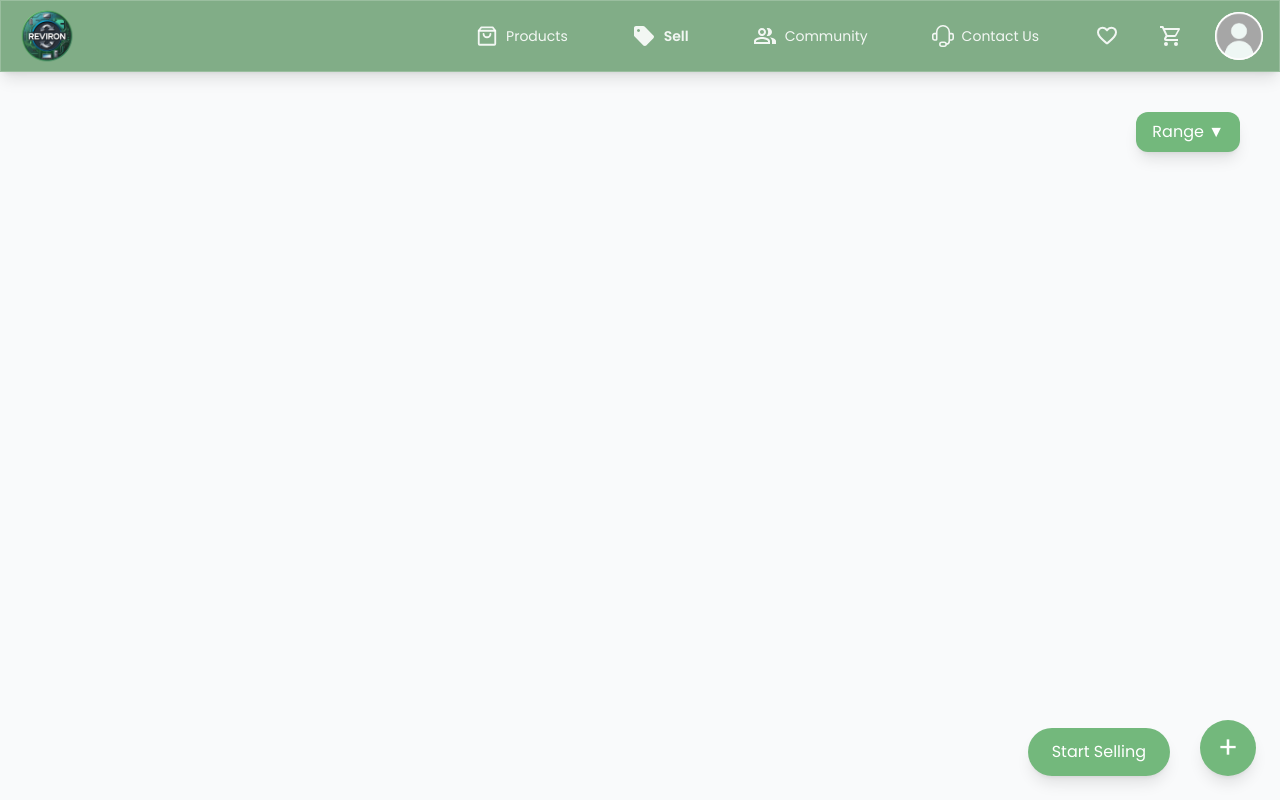
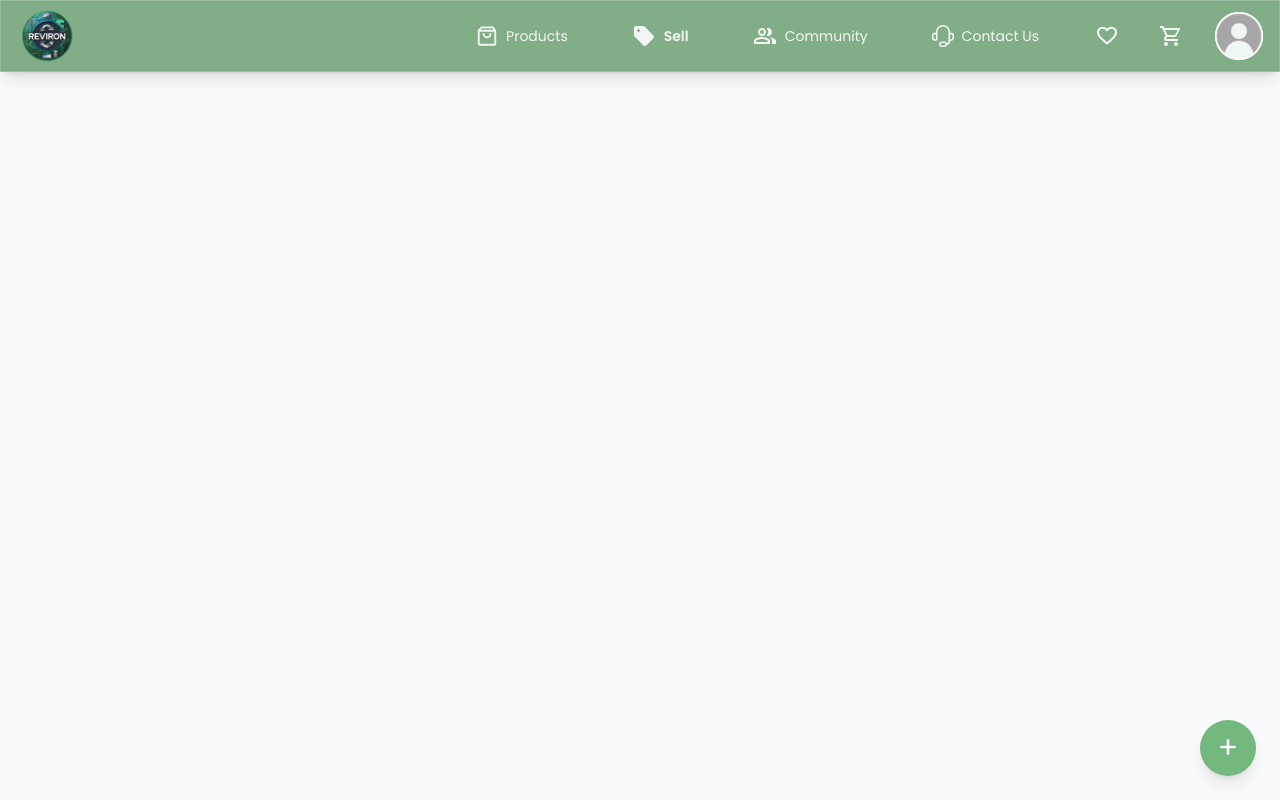
Before and after one commit to nkeerthika911/Reviron, a React (Vite) app in the folder client/: page /sell in a window 1280 px wide. Built offline with nearby package versions, Linux system fonts and the light colour scheme.

Commit message:
Product sell form

```diff
--- a/client/src/pages/sell/Sell.jsx
+++ b/client/src/pages/sell/Sell.jsx
@@ -73,13 +73,7 @@ export const Sell = () => {
             {/* Range Button + Dropdown */}
             <div className="flex justify-end mb-4">
               <div className="relative">
-                <button
-                  title="Estimate amount for a product"
-                  onClick={() => setShowRangePopup(!showRangePopup)}
-                  className="bg-[#73B87C] text-white px-4 py-2 rounded-xl shadow-lg hover:bg-[#6F9674] transition-all duration-300 transform hover:scale-105"
-                >
-                  Range ▼
-                </button>
+
                 {showRangePopup && (
                   <div className="absolute right-0 mt-2 w-64 bg-white border rounded-xl shadow-[0_8px_24px_rgba(0,0,0,0.15)] z-50 p-4 space-y-2">
                     <div className="text-gray-800 hover:bg-gray-100 p-2 rounded-lg flex justify-between">
@@ -249,12 +243,7 @@ export const Sell = () => {
           >
             +
           </button>
-          <button
-            onClick={() => alert("Start Selling button clicked!")}
-            className="fixed bottom-6 right-[110px] bg-[#73B87C] text-white rounded-full px-6 py-3 shadow-lg hover:bg-[#6F9674] transition-all duration-300 transform hover:scale-105"
-          >
-            Start Selling
-          </button>
+
         </>
       )}
 
```
